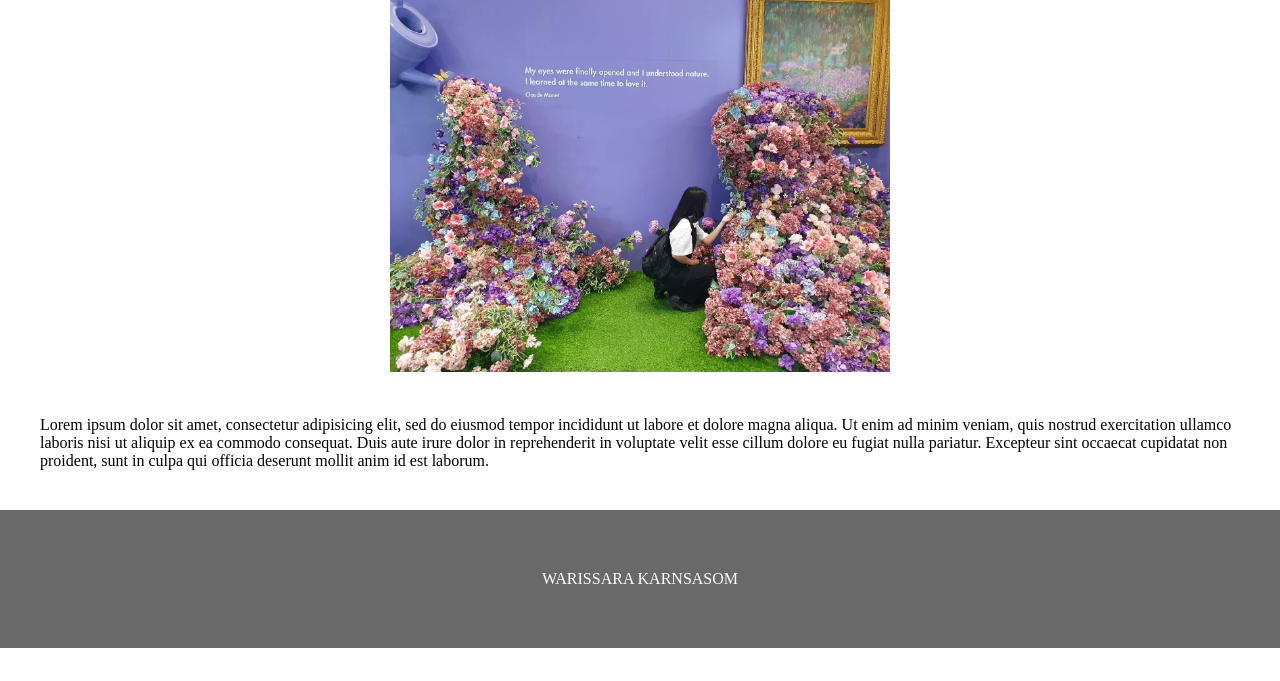
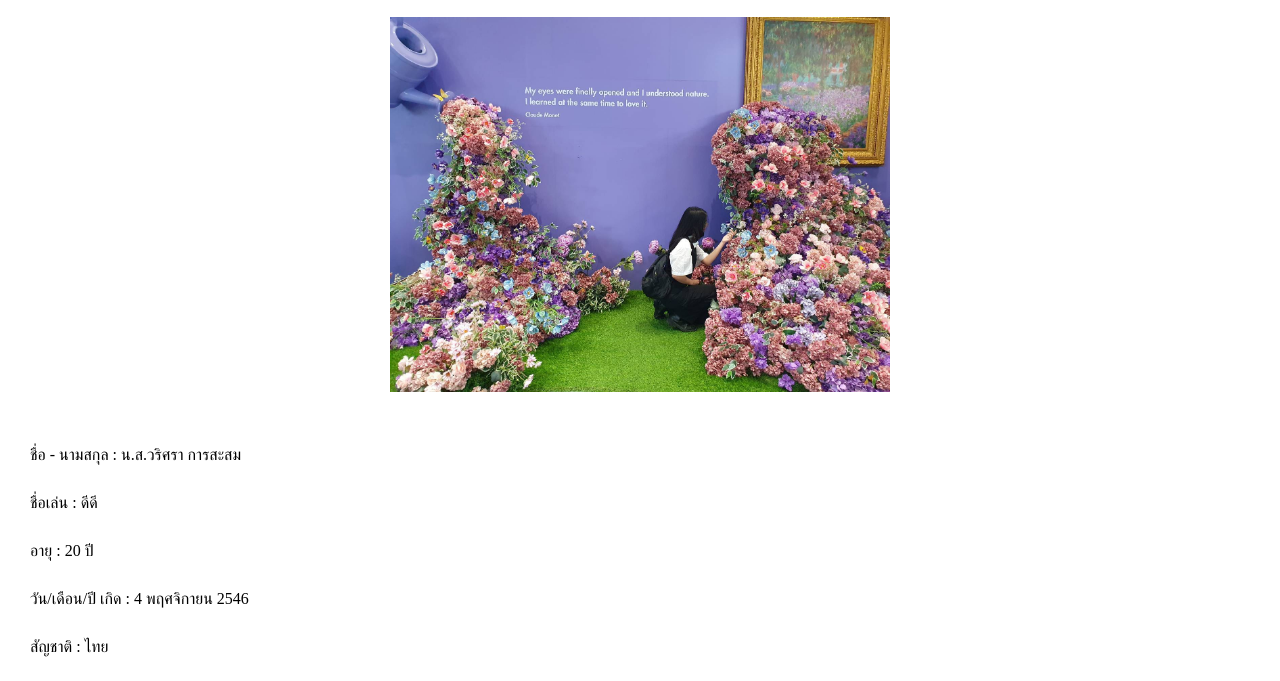
Before and after one commit to warissara7215/hello_world, a plain HTML site: page index.html in a window 1280 px wide. Shown: the part 118-799 px from the top of the page. Drawn offline with Linux system fonts and the light colour scheme.

Commit message:
about me

```diff
--- a/index.html
+++ b/index.html
@@ -18,12 +18,13 @@
 	<h1>PROFILE</h1>
 	<center><img src="103654.jpg" alt="me"></center>
 
-	<p>Lorem ipsum dolor sit amet, consectetur adipisicing elit, sed do eiusmod
-	tempor incididunt ut labore et dolore magna aliqua. Ut enim ad minim veniam,
-	quis nostrud exercitation ullamco laboris nisi ut aliquip ex ea commodo
-	consequat. Duis aute irure dolor in reprehenderit in voluptate velit esse
-	cillum dolore eu fugiat nulla pariatur. Excepteur sint occaecat cupidatat non
-	proident, sunt in culpa qui officia deserunt mollit anim id est laborum.</p>
+	<p>ชื่อ - นามสกุล : น.ส.วริศรา การสะสม</p>
+	<p>ชื่อเล่น : ดีดี</p>
+	<p>อายุ : 20 ปี</p>
+	<p>วัน/เดือน/ปี เกิด : 4 พฤศจิกายน 2546</p>
+	<p>สัญชาติ : ไทย</p>
+	<p>เชื้อชาติ : ไทย</p>
+	<p>ศาสนา : พุทธ</p>
 
 	<footer>
 		<p>WARISSARA  KARNSASOM</p>
--- a/style.css
+++ b/style.css
@@ -8,11 +8,12 @@ h1 {
 }
 
 p {
-	margin: 40px;
+	margin: 30px;
 }
 
 img {
 	width: 500px;
+	margin: 20px;
 }
 
 header nav {
```
